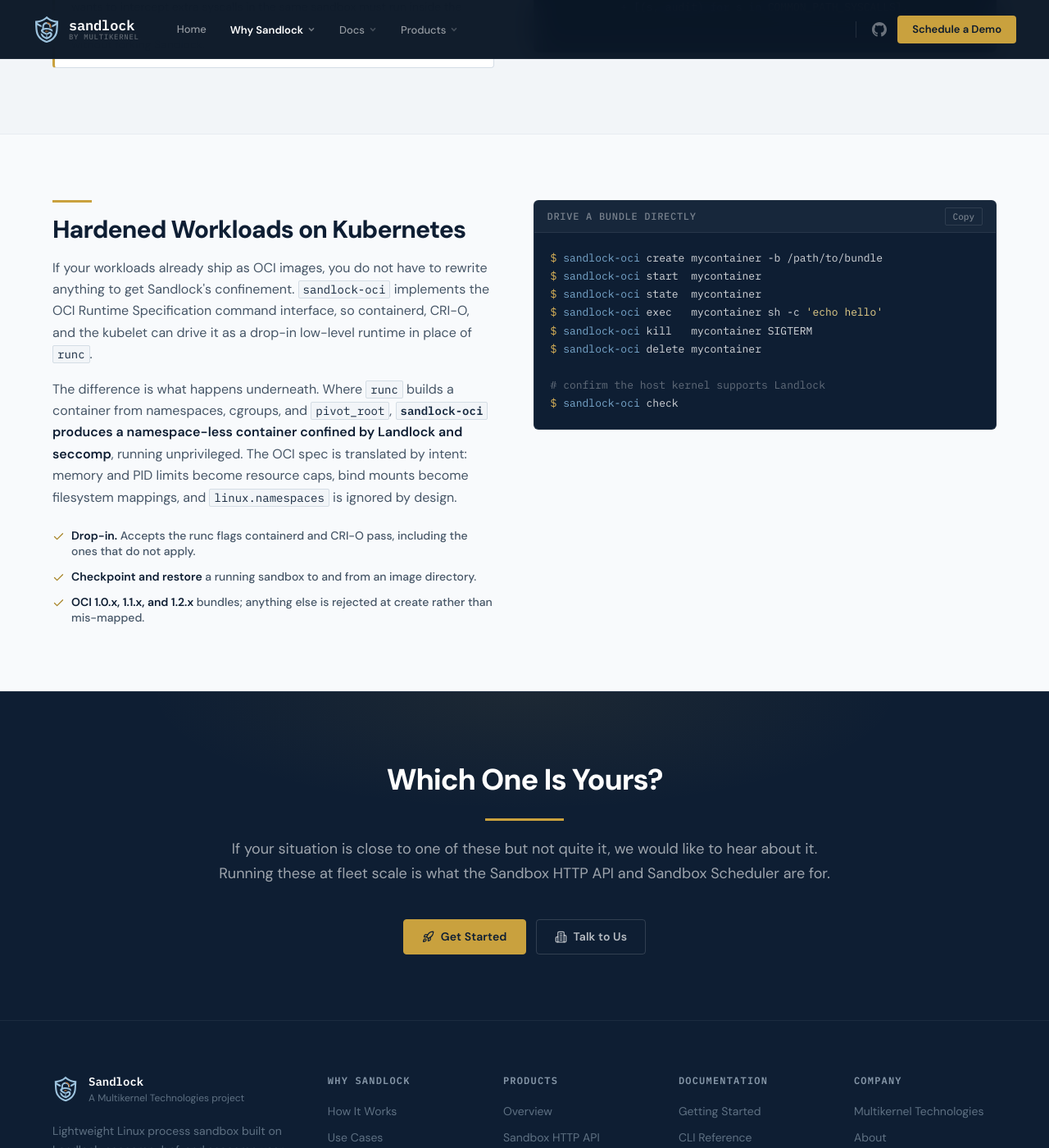
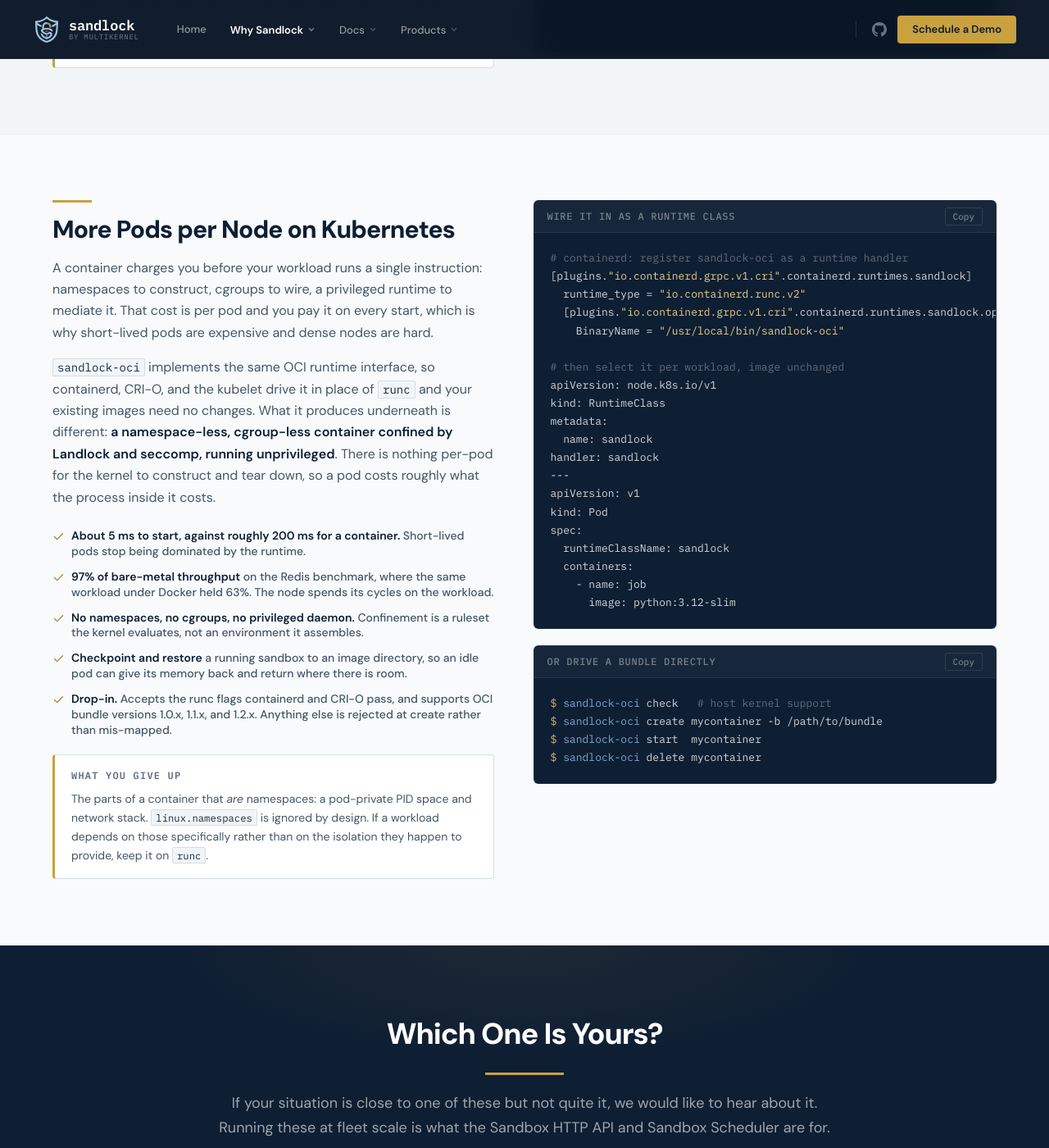
Before and after one commit to multikernel/sandlock.io, a Jekyll site: the page built from use-cases.html, in a window 1280 px wide and 1400 px high, scrolled down 5939 px. Shown: the whole window at 82% size. Built offline with Jekyll 4.4.1, drawn with Linux system fonts in a browser that asks for light colours.

Commit message:
Lead the Kubernetes use case with density, not hardening
"Hardened Workloads on Kubernetes" sold the wrong benefit. Hardening is
what every security product claims, and it is not the reason a platform
team would change their low-level runtime. The reason is that
namespaces and cgroups are per-pod costs paid on every start.

The section now leads with that: a pod costs roughly what the process
inside it costs, because there is nothing per-pod for the kernel to
construct and tear down. The claims are the measured ones already on
the site rather than new ones, about 5 ms to start against roughly 200
ms, and 97% of bare-metal Redis throughput where the same workload
under Docker held 63%. No pods-per-node figure is quoted, since there
is no measurement behind one.

Adds the wiring a reader actually needs, a containerd runtime handler
and a RuntimeClass, since "drop-in replacement for runc" is otherwise
an assertion they have to go and work out. The direct bundle commands
stay underneath, trimmed.

Keeps what you give up in its own note: a pod-private PID space and
network stack. Density is worth choosing, but not by accident.

```diff
--- a/use-cases.html
+++ b/use-cases.html
@@ -454,32 +454,61 @@
     <div class="section-container">
         <div class="usecase-grid">
             <div class="usecase-body">
-                <h2>Hardened Workloads on Kubernetes</h2>
-                <p>If your workloads already ship as OCI images, you do not have to rewrite anything to get Sandlock's confinement. <code class="inline">sandlock-oci</code> implements the OCI Runtime Specification command interface, so containerd, CRI-O, and the kubelet can drive it as a drop-in low-level runtime in place of <code class="inline">runc</code>.</p>
-                <p>The difference is what happens underneath. Where <code class="inline">runc</code> builds a container from namespaces, cgroups, and <code class="inline">pivot_root</code>, <strong><code class="inline">sandlock-oci</code> produces a namespace-less container confined by Landlock and seccomp</strong>, running unprivileged. The OCI spec is translated by intent: memory and PID limits become resource caps, bind mounts become filesystem mappings, and <code class="inline">linux.namespaces</code> is ignored by design.</p>
+                <h2>More Pods per Node on Kubernetes</h2>
+                <p>A container charges you before your workload runs a single instruction: namespaces to construct, cgroups to wire, a privileged runtime to mediate it. That cost is per pod and you pay it on every start, which is why short-lived pods are expensive and dense nodes are hard.</p>
+                <p><code class="inline">sandlock-oci</code> implements the same OCI runtime interface, so containerd, CRI-O, and the kubelet drive it in place of <code class="inline">runc</code> and your existing images need no changes. What it produces underneath is different: <strong>a namespace-less, cgroup-less container confined by Landlock and seccomp, running unprivileged</strong>. There is nothing per-pod for the kernel to construct and tear down, so a pod costs roughly what the process inside it costs.</p>
 
                 <div class="usecase-points">
-                    <div class="feature-item"><i data-lucide="check"></i><span><strong>Drop-in.</strong> Accepts the runc flags containerd and CRI-O pass, including the ones that do not apply.</span></div>
-                    <div class="feature-item"><i data-lucide="check"></i><span><strong>Checkpoint and restore</strong> a running sandbox to and from an image directory.</span></div>
-                    <div class="feature-item"><i data-lucide="check"></i><span><strong>OCI 1.0.x, 1.1.x, and 1.2.x</strong> bundles; anything else is rejected at create rather than mis-mapped.</span></div>
+                    <div class="feature-item"><i data-lucide="check"></i><span><strong>About 5 ms to start, against roughly 200 ms for a container.</strong> Short-lived pods stop being dominated by the runtime.</span></div>
+                    <div class="feature-item"><i data-lucide="check"></i><span><strong>97% of bare-metal throughput</strong> on the Redis benchmark, where the same workload under Docker held 63%. The node spends its cycles on the workload.</span></div>
+                    <div class="feature-item"><i data-lucide="check"></i><span><strong>No namespaces, no cgroups, no privileged daemon.</strong> Confinement is a ruleset the kernel evaluates, not an environment it assembles.</span></div>
+                    <div class="feature-item"><i data-lucide="check"></i><span><strong>Checkpoint and restore</strong> a running sandbox to an image directory, so an idle pod can give its memory back and return where there is room.</span></div>
+                    <div class="feature-item"><i data-lucide="check"></i><span><strong>Drop-in.</strong> Accepts the runc flags containerd and CRI-O pass, and supports OCI bundle versions 1.0.x, 1.1.x, and 1.2.x. Anything else is rejected at create rather than mis-mapped.</span></div>
+                </div>
+
+                <div class="who">
+                    <span class="mono-label">What you give up</span>
+                    <p>The parts of a container that <em>are</em> namespaces: a pod-private PID space and network stack. <code class="inline">linux.namespaces</code> is ignored by design. If a workload depends on those specifically rather than on the isolation they happen to provide, keep it on <code class="inline">runc</code>.</p>
                 </div>
             </div>
 
             <div class="usecase-aside">
                 <div class="code-block">
                     <div class="code-block-header">
-                        <span class="code-block-title">Drive a bundle directly</span>
+                        <span class="code-block-title">Wire it in as a runtime class</span>
                         <button class="code-copy" type="button" aria-label="Copy code"><span class="code-copy-label">Copy</span></button>
                     </div>
-<pre><code><span class="p">$</span> <span class="k">sandlock-oci</span> create mycontainer -b /path/to/bundle
+<pre><code><span class="c"># containerd: register sandlock-oci as a runtime handler</span>
+[plugins.<span class="s">"io.containerd.grpc.v1.cri"</span>.containerd.runtimes.sandlock]
+  runtime_type = <span class="s">"io.containerd.runc.v2"</span>
+  [plugins.<span class="s">"io.containerd.grpc.v1.cri"</span>.containerd.runtimes.sandlock.options]
+    BinaryName = <span class="s">"/usr/local/bin/sandlock-oci"</span>
+
+<span class="c"># then select it per workload, image unchanged</span>
+apiVersion: node.k8s.io/v1
+kind: RuntimeClass
+metadata:
+  name: sandlock
+handler: sandlock
+---
+apiVersion: v1
+kind: Pod
+spec:
+  runtimeClassName: sandlock
+  containers:
+    - name: job
+      image: python:3.12-slim</code></pre>
+                </div>
+
+                <div class="code-block">
+                    <div class="code-block-header">
+                        <span class="code-block-title">Or drive a bundle directly</span>
+                        <button class="code-copy" type="button" aria-label="Copy code"><span class="code-copy-label">Copy</span></button>
+                    </div>
+<pre><code><span class="p">$</span> <span class="k">sandlock-oci</span> check   <span class="c"># host kernel support</span>
+<span class="p">$</span> <span class="k">sandlock-oci</span> create mycontainer -b /path/to/bundle
 <span class="p">$</span> <span class="k">sandlock-oci</span> start  mycontainer
-<span class="p">$</span> <span class="k">sandlock-oci</span> state  mycontainer
-<span class="p">$</span> <span class="k">sandlock-oci</span> exec   mycontainer sh -c <span class="s">'echo hello'</span>
-<span class="p">$</span> <span class="k">sandlock-oci</span> kill   mycontainer SIGTERM
-<span class="p">$</span> <span class="k">sandlock-oci</span> delete mycontainer
-
-<span class="c"># confirm the host kernel supports Landlock</span>
-<span class="p">$</span> <span class="k">sandlock-oci</span> check</code></pre>
+<span class="p">$</span> <span class="k">sandlock-oci</span> delete mycontainer</code></pre>
                 </div>
             </div>
         </div>
```
